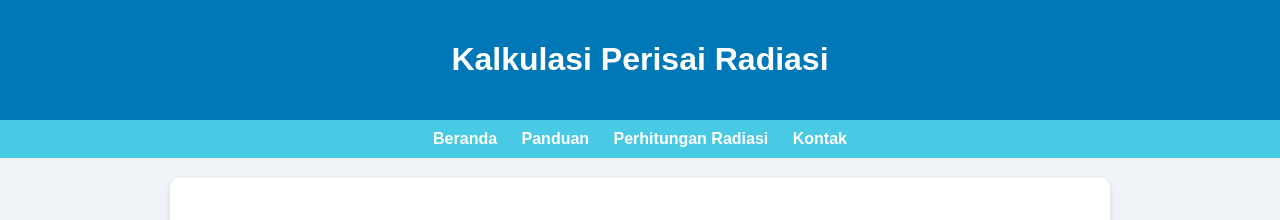
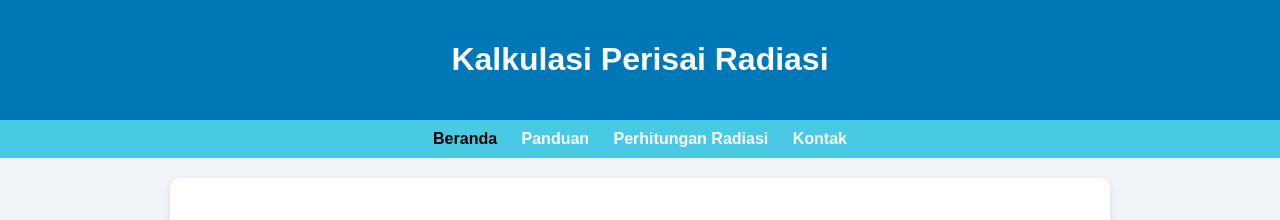
Before and after one commit to Wannn05/kalkulasiperisairad, a plain HTML site: page index.html in a window 1280 px wide. Shown: the top 220 px of the page. Drawn offline with Linux system fonts and the light colour scheme.

Commit message:
Update index.html

```diff
--- a/index.html
+++ b/index.html
@@ -12,7 +12,7 @@
     </header>
 
     <nav style="background-color: #48cae4; padding: 10px; text-align: center;">
-        <a href="/beranda.html" style="margin: 0 10px; text-decoration: none; color: white; font-weight: bold;">Beranda</a>
+        <a href="/" style="margin: 0 10px; text-decoration: none; color: Black; font-weight: bold;">Beranda</a>
         <a href="/" style="margin: 0 10px; text-decoration: none; color: white; font-weight: bold;">Panduan</a>
         <a href="/primer.html" style="margin: 0 10px; text-decoration: none; color: white; font-weight: bold;">Perhitungan Radiasi</a>
         <a href="/kontak.html" style="margin: 0 10px; text-decoration: none; color: white; font-weight: bold;">Kontak</a>
```
